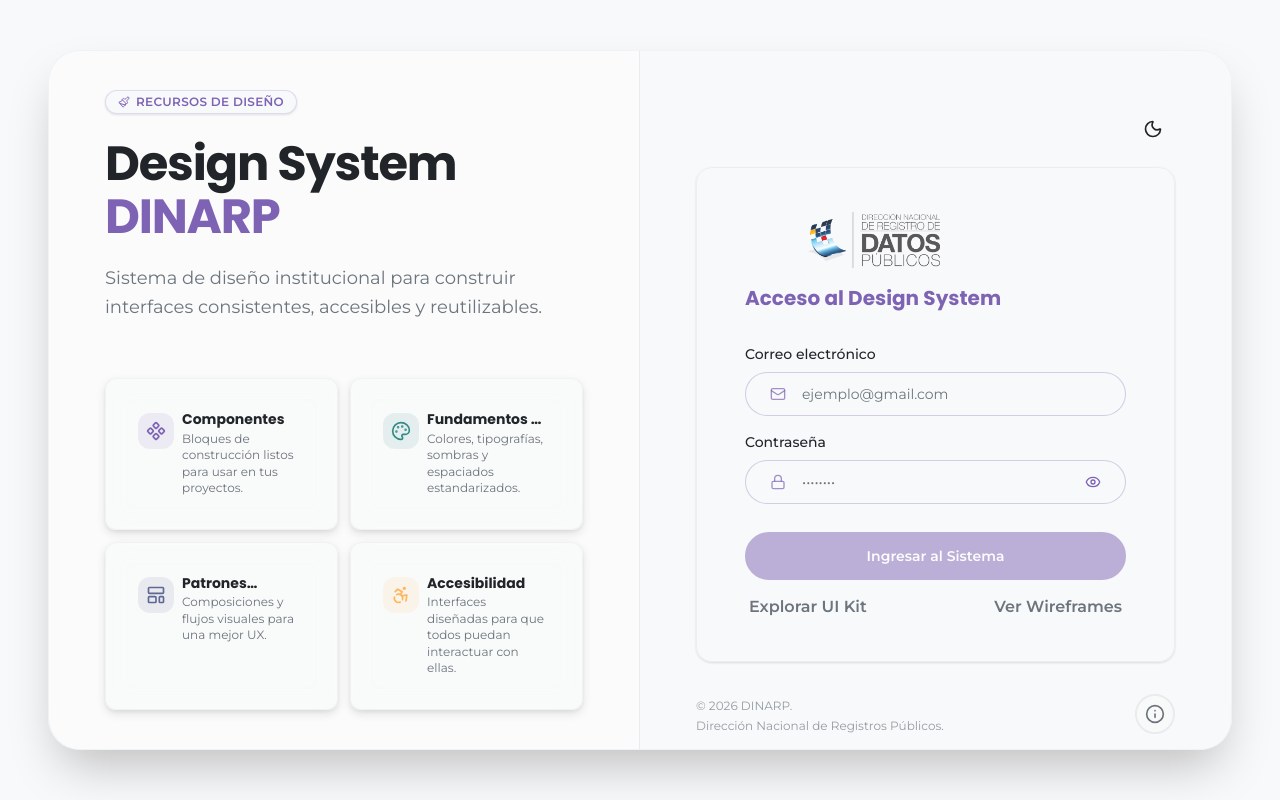
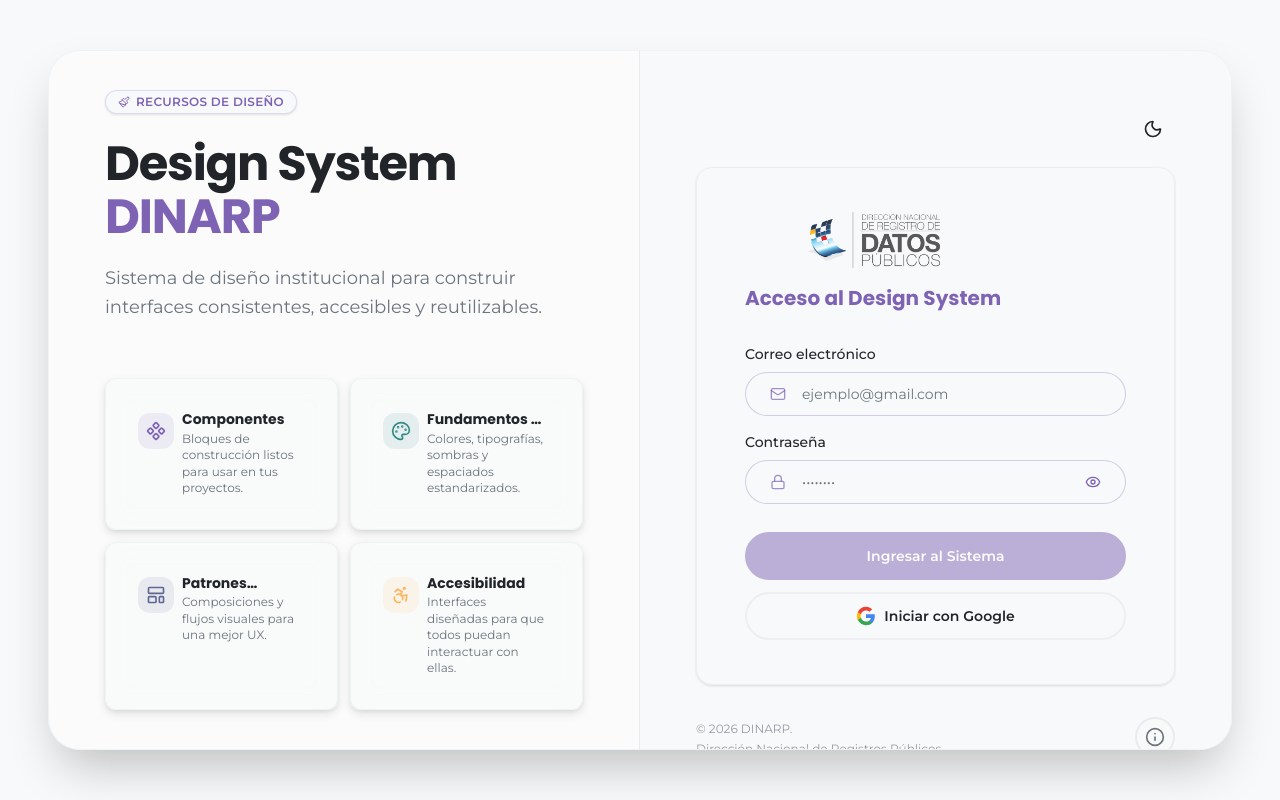
Before and after one commit to GLocation-SAS/DINARP, a Next.js app in the folder frontend/: page /login in a window 1280 px wide. Built offline with nearby package versions, Linux system fonts and the light colour scheme.

Commit message:
feat: replace UI Kit links with Google login button on root login page

```diff
--- a/frontend/src/app/login/page.tsx
+++ b/frontend/src/app/login/page.tsx
@@ -224,14 +224,33 @@ export default function DesignSystemLoginPage() {
                       </Tooltip>
                     </TooltipProvider>
 
-                    <div className="flex items-center justify-between text-xs text-muted-foreground pt-1 px-1">
-                      <Link href="/uikit" className="hover:text-primary transition-colors">
-                        Explorar UI Kit
-                      </Link>
-                      <Link href="/wireframes" className="hover:text-primary transition-colors">
-                        Ver Wireframes
-                      </Link>
-                    </div>
+                    <Button
+                      type="button"
+                      variant="outline"
+                      size="lg"
+                      onClick={() => toast.info('Función no disponible en esta demo')}
+                      className="w-full h-12 flex items-center justify-center gap-2 text-sm font-semibold text-foreground border-border/80 hover:bg-muted/30"
+                    >
+                      <svg className="size-5" viewBox="0 0 24 24">
+                        <path
+                          d="M22.56 12.25c0-.78-.07-1.53-.2-2.25H12v4.26h5.92c-.26 1.37-1.04 2.53-2.21 3.31v2.77h3.57c2.08-1.92 3.28-4.74 3.28-8.09z"
+                          fill="#4285F4"
+                        />
+                        <path
+                          d="M12 23c2.97 0 5.46-.98 7.28-2.66l-3.57-2.77c-.98.66-2.23 1.06-3.71 1.06-2.86 0-5.29-1.93-6.16-4.53H2.18v2.84C3.99 20.53 7.7 23 12 23z"
+                          fill="#34A853"
+                        />
+                        <path
+                          d="M5.84 14.09c-.22-.66-.35-1.36-.35-2.09s.13-1.43.35-2.09V7.07H2.18C1.43 8.55 1 10.22 1 12s.43 3.45 1.18 4.93l2.85-2.22.81-.62z"
+                          fill="#FBBC05"
+                        />
+                        <path
+                          d="M12 5.38c1.62 0 3.06.56 4.21 1.64l3.15-3.15C17.45 2.09 14.97 1 12 1 7.7 1 3.99 3.47 2.18 7.07l3.66 2.84c.87-2.6 3.3-4.53 6.16-4.53z"
+                          fill="#EA4335"
+                        />
+                      </svg>
+                      Iniciar con Google
+                    </Button>
                   </div>
                 </form>
               </Card>
```
